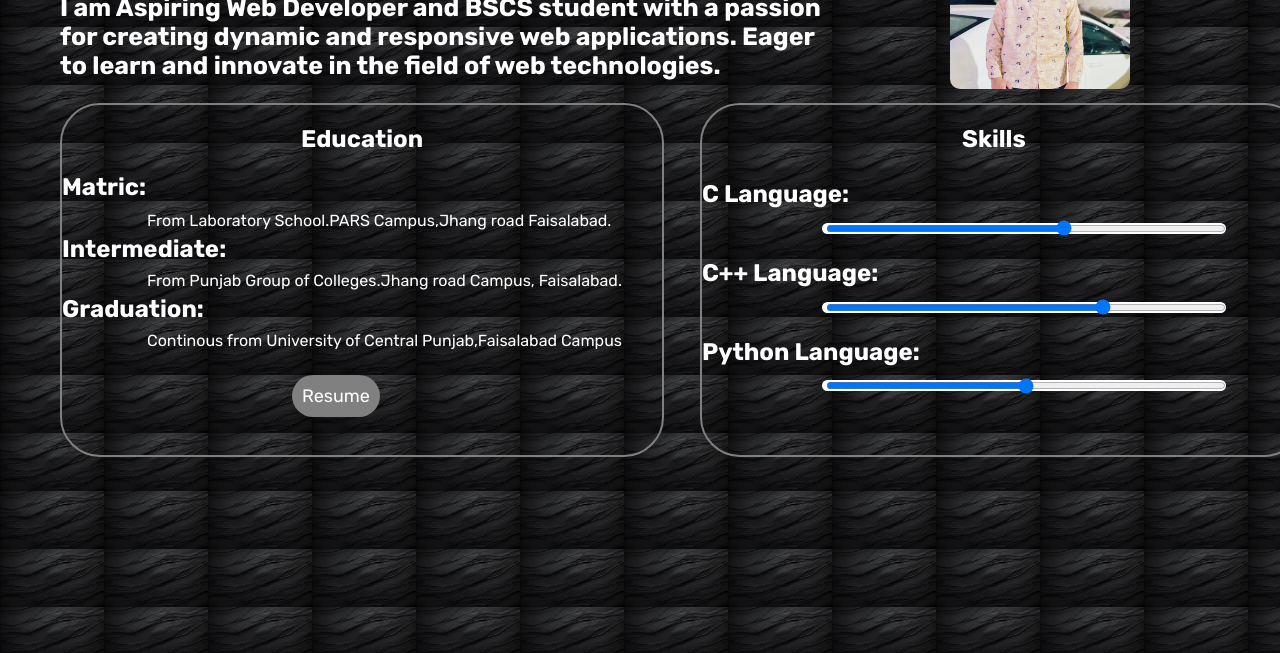
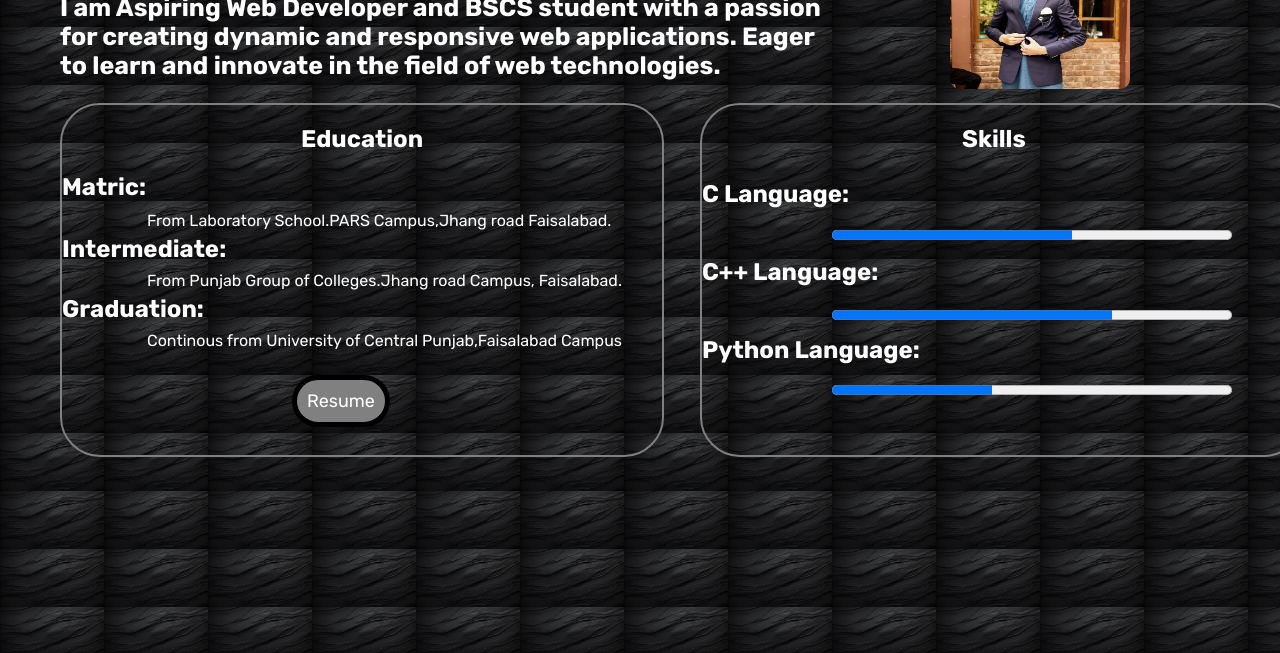
Before and after one commit to ITZ-HURAIRAH18/porfolio, a plain HTML site: page about.html in a window 1280 px wide. Shown: the part 147-800 px from the top of the page. Drawn offline with Linux system fonts and the light colour scheme.

Commit message:
Update about.html

```diff
--- a/about.html
+++ b/about.html
@@ -144,7 +144,7 @@
             top: 270px;
             left: 230px;
             padding: 10px;
-            border: none;
+            border: 5px solid black;
             border-radius: 30px;
             font-size: large;
             font-family: "Rubik", sans-serif;
@@ -172,50 +172,42 @@
 
         .c {
             width: 400px;
-            height: 7px;
-            border: 2px solid white;
-            border-radius: 11px;
-            position: relative;
-            top: 50px;
-            background-color: white;
-            left: 120px;
+            height: 20px;
+            position: absolute;
+            left: 130px;
+            top: 120px;
         }
+
 
         .Ce {
             color: white;
             font-family: "Rubik", sans-serif;
             position: relative;
-            top: 55px;
+            top: 85px;
         }
 
         .ce {
             width: 400px;
-            height: 7px;
-            border: 2px solid white;
-            border-radius: 11px;
-            position: relative;
-            top: 50px;
-            background-color: white;
-            left: 120px;
+            height: 20px;
+            position: absolute;
+            left: 130px;
+            top: 200px;
         }
 
         .Py {
             color: white;
             font-family: "Rubik", sans-serif;
             position: relative;
-            top: 55px;
+            top: 115px;
 
         }
 
         .py {
             width: 400px;
-            height: 7px;
-            border: 2px solid white;
-            border-radius: 11px;
-            position: relative;
-            top: 50px;
-            background-color: white;
-            left: 120px;
+            height: 20px;
+            position: absolute;
+            left: 130px;
+            top: 275px;
         }
 
         p input {
@@ -251,13 +243,15 @@
         <span class="sa">
             <h1 class="sk">Skills</h1>
             <h1 class="C">C Language:</h1>
-            <p class="c"><input type="range" step="60" title="60%"></p>
+            <progress class="c" value="60" max="100"></progress>
+
             <h1 class="Ce">C++ Language:</h1>
-            <p class="ce"><input type="range" step="70" title="70%"></p>
+            <progress class="ce" value="70" max="100"></progress>
+
             <h1 class="Py">Python Language:</h1>
-            <p class="py"><input type="range" step="50" title="50%"></p>
+            <progress class="py" value="40" max="100"></progress>
         </span>
-        <img title="M.Abu Hurairah" src="picture/1.jpg" alt="">
+        <img title="M.Abu Hurairah" src="picture/7.jpg" alt="">
 
     </section>
 
```
